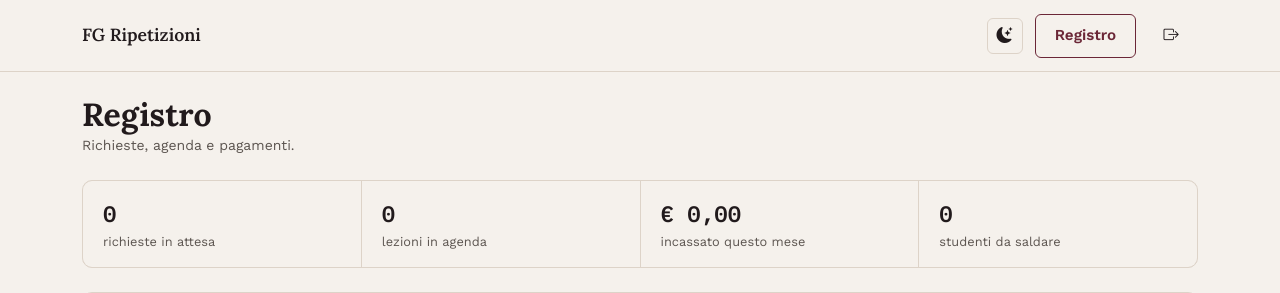
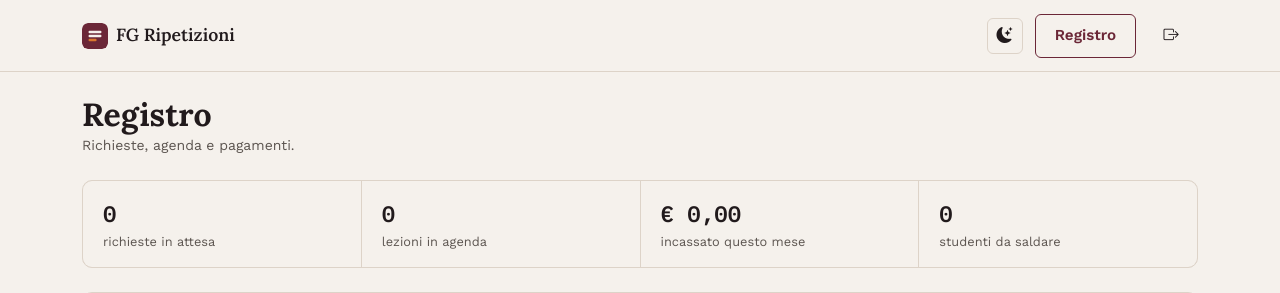
Before and after one commit to frago0312/fg-ripetizioni, a Django app: page /dashboard-docente/ in a window 1280 px wide. Shown: the top 293 px of the page. Run offline with Django 5.2, Linux system fonts and the light colour scheme; the visitor is signed in with stand-in values (Sample User, id 1); data comes from the database, SQL or seed files in the repository; data that the repository does not hold is empty; some libraries are stand-ins or nearby versions.

Commit message:
feat: nuovo logo e favicon coerenti con lo stile del sito
Il favicon era un'icona generica da flaticon.com (un cappello da
laureato stock). Creato un marchio proprio: un quadrato bordeaux con
tre righe stile registro/quaderno (le ultime due pagina, l'ultima in
arancio), nello stesso linguaggio visivo della UI.

- core/static/core/img/favicon.svg: sorgente vettoriale, usato
  direttamente dai browser moderni.
- favicon-32.png e apple-touch-icon.png: fallback raster (generati
  via script Python senza dipendenze esterne, nessun tool di
  conversione immagini disponibile in locale).
- Il marchio compare anche nella navbar accanto al wordmark.

Co-Authored-By: Claude Sonnet 5 <noreply@anthropic.com>

```diff
--- a/templates/base.html
+++ b/templates/base.html
@@ -1,3 +1,4 @@
+{% load static %}
 <!DOCTYPE html>
 <html lang="it" data-bs-theme="light">
 <head>
@@ -6,7 +7,9 @@
     <title>{% block title %}FG Ripetizioni{% endblock %}</title>
     <meta name="description" content="Gestione delle ripetizioni: richieste, calendario e pagamenti.">
 
-    <link rel="icon" href="https://cdn-icons-png.flaticon.com/512/2997/2997274.png">
+    <link rel="icon" type="image/svg+xml" href="{% static 'core/img/favicon.svg' %}">
+    <link rel="icon" type="image/png" sizes="32x32" href="{% static 'core/img/favicon-32.png' %}">
+    <link rel="apple-touch-icon" sizes="180x180" href="{% static 'core/img/apple-touch-icon.png' %}">
     <link rel="preconnect" href="https://fonts.googleapis.com">
     <link rel="preconnect" href="https://fonts.gstatic.com" crossorigin>
     <link href="https://fonts.googleapis.com/css2?family=Lora:ital,wght@0,500;0,600;0,700;1,500&family=Work+Sans:wght@400;500;600;700&family=IBM+Plex+Mono:wght@500;600&display=swap" rel="stylesheet">
@@ -259,7 +262,10 @@
 
 <nav class="navbar navbar-expand-lg sticky-top">
     <div class="container">
-        <a class="navbar-brand" href="{% url 'landing' %}">FG Ripetizioni</a>
+        <a class="navbar-brand d-flex align-items-center gap-2" href="{% url 'landing' %}">
+            <img src="{% static 'core/img/favicon.svg' %}" alt="" width="26" height="26" style="border-radius:6px;">
+            FG Ripetizioni
+        </a>
 
         <button class="navbar-toggler border-0" type="button" data-bs-toggle="collapse" data-bs-target="#navbarNav">
             <span class="navbar-toggler-icon"></span>
```
Also changed, not shown: core/static/core/img/apple-touch-icon.png (added), core/static/core/img/favicon-32.png (added), core/static/core/img/favicon.svg (added).
